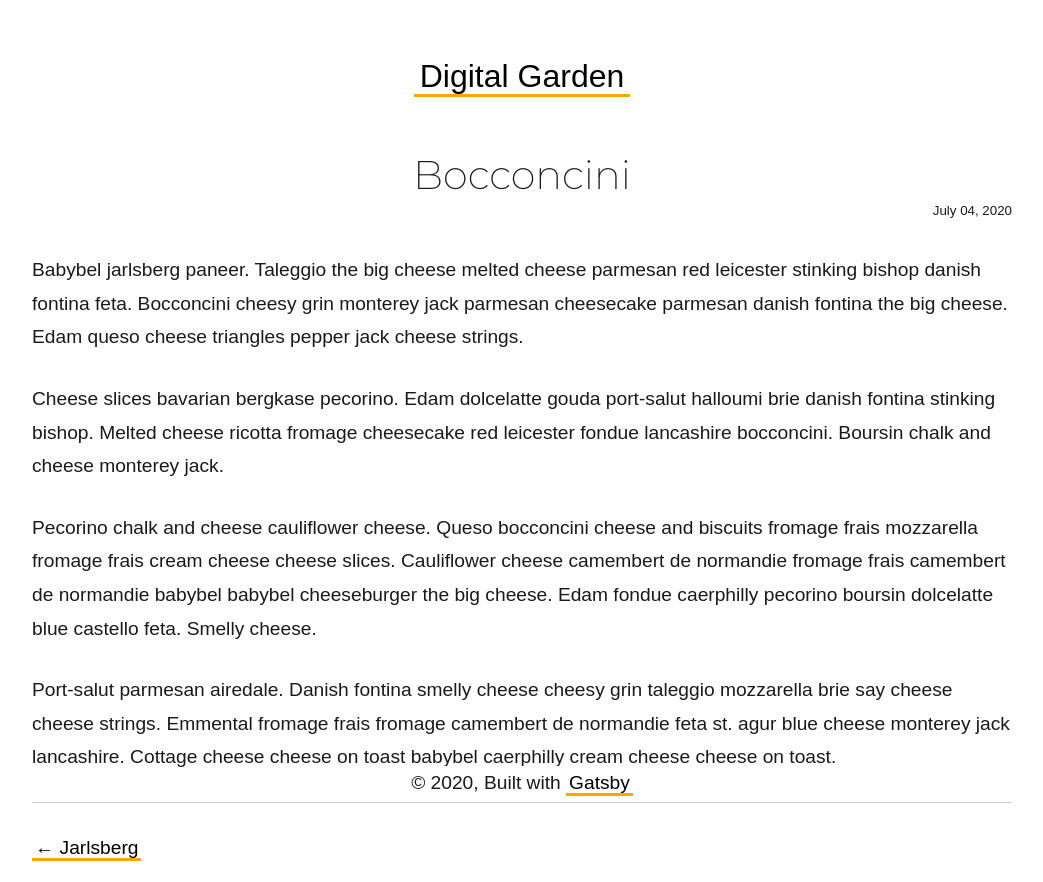
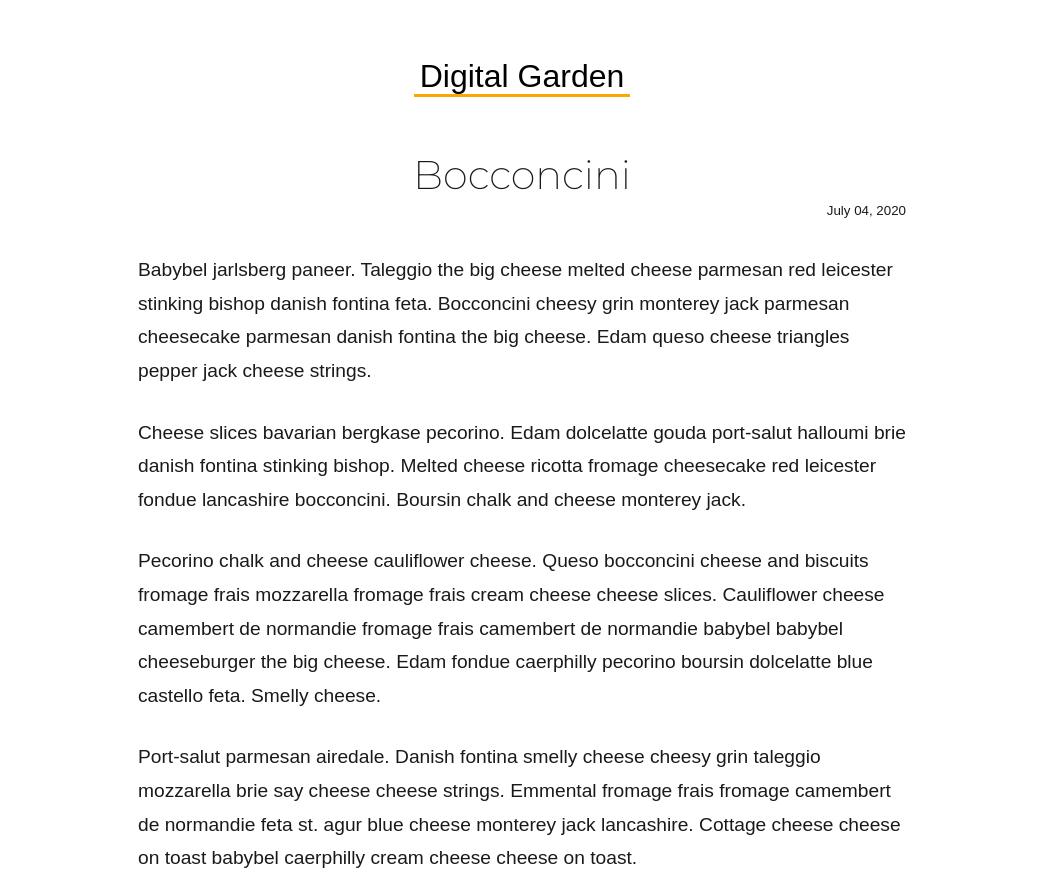
Before and after one commit to didemertens/personal-blog, a Gatsby site: page /bocconcini/ in a window 1280 px wide. Shown: the top 882 px of the page, without its empty margins (118-1161 px from the left). Built offline with nearby package versions, Linux system fonts and the light colour scheme; Gatsby itself is replaced by a stand-in of ours; some packages are replaced by stand-ins of ours.

Commit message:
fixed position footer

```diff
--- a/src/components/layout.js
+++ b/src/components/layout.js
@@ -54,22 +54,22 @@ const Layout = ({ location, title, children }) => {
         fontFamily: `sans-serif`,
         fontWeight: `200`,
         fontSize: `1.2rem`,
-        marginTop: rhythm(2),
         marginLeft: `auto`,
         marginRight: `auto`,
-        maxWidth: rhythm(35),
+        maxWidth: `80vw`,
         display: `flex`,
         flexDirection: `column`,
         alignItems: `center`,
+        position: `relative`,
+        minHeight: `100vh`,
       }}
     >
-      <header>{header}</header>
-      <main>{children}</main>
+      <header style={{ marginTop: rhythm(2), }}>{header}</header>
+      <main style={{ paddingBottom: rhythm(2) }}>{children}</main>
       <footer
         style={{
-          position: `fixed`,
+          position: `absolute`,
           bottom: 0,
-          backgroundColor: `white`
         }}
       >
         © {new Date().getFullYear()}, Built with
--- a/src/templates/blog-post.js
+++ b/src/templates/blog-post.js
@@ -17,7 +17,7 @@ const BlogPostTemplate = ({ data, pageContext, location }) => {
         title={post.frontmatter.title}
         description={post.frontmatter.description || post.excerpt}
       />
-      <article style={{ width: rhythm(35) }}>
+      <article style={{ width: `60vw`, }}>
         <header>
           <h1
             style={{
```
